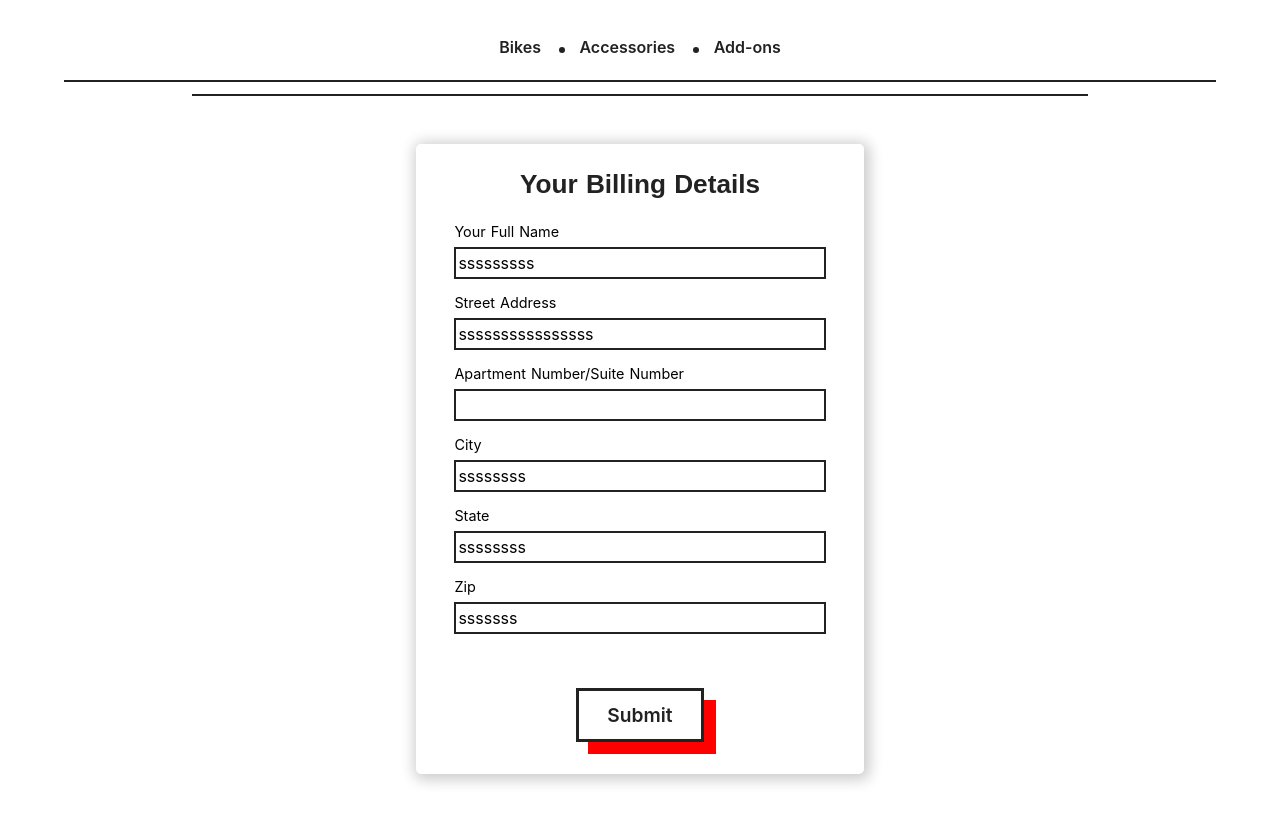
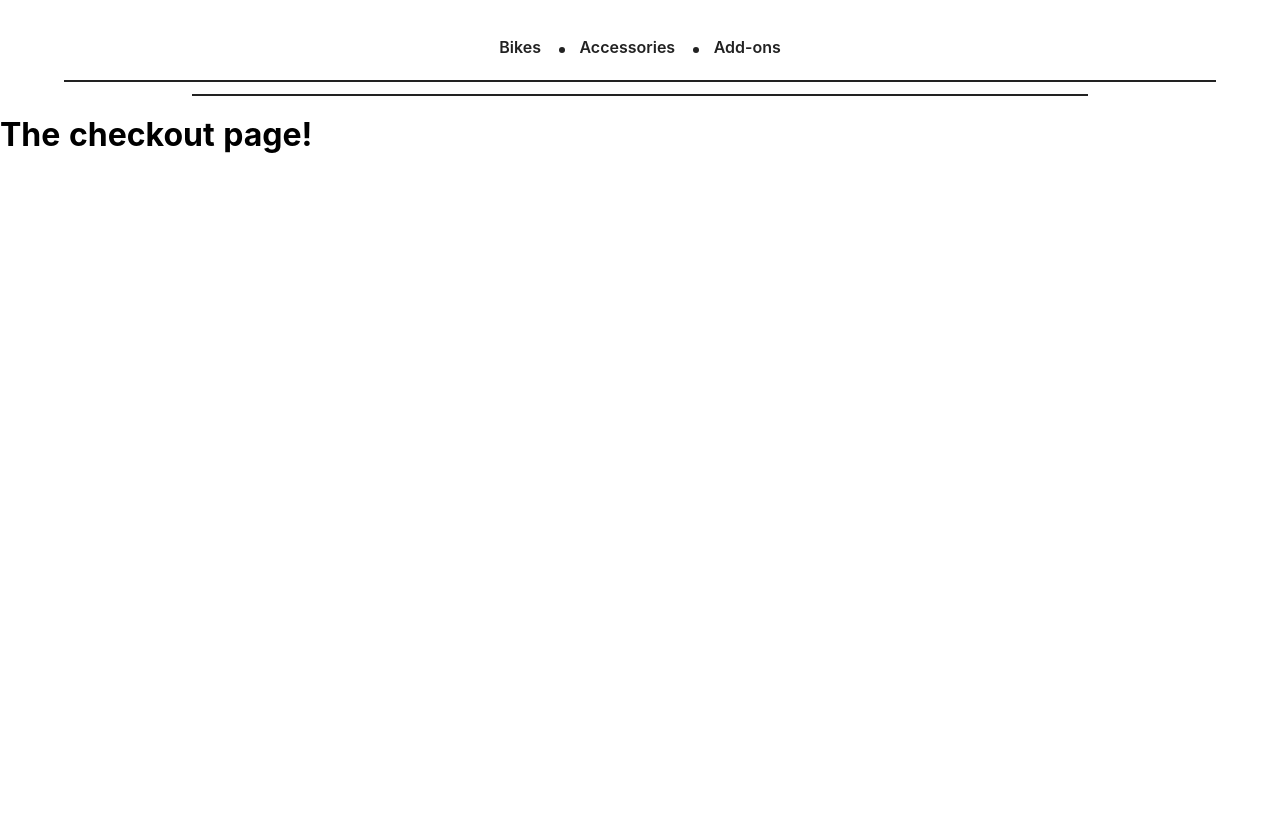
Before and after one commit to JamesGood626/topview-checkout, a Nuxt app: page /checkout in a window 1280 px wide. After the commit the page ends 800 px from the top, so only its background shows below. Built offline with nearby package versions, Linux system fonts and the light colour scheme.

Commit message:
Last commit was deployed to netlify, but the checkout page won't load...

```diff
--- a/pages/checkout.vue
+++ b/pages/checkout.vue
@@ -1,5 +1,5 @@
 <template>
-  <div class="checkout--container">
+  <!-- <div class="checkout--container">
     <div v-if="!billingDetailsSubmitted || !cardDetailsSubmitted">
       <BillingDetailsForm v-bind:billingDetailsSubmitted="billingDetailsSubmitted" v-bind:toggleBillingDetailsSubmitted="toggleBillingDetailsSubmitted"/>
       <CardDetailsForm v-if="billingDetailsSubmitted && !cardDetailsSubmitted" v-bind:toggleCardDetailsSubmitted="toggleCardDetailsSubmitted"/>
@@ -7,6 +7,9 @@
     <div v-else>
       <h1>Checkout Success!</h1>
     </div>
+  </div> -->
+  <div>
+    <h1>The checkout page!</h1>
   </div>
 </template>
 
```
